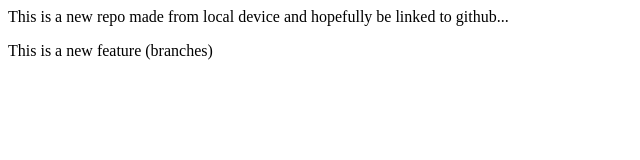
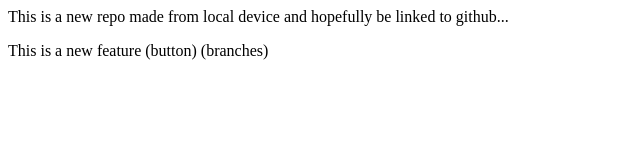
Before and after one commit to Lanth0s/localrepo, a plain HTML site: page index.html in a window 1280 px wide. Shown: the full height of the page, 0-640 px from the left. Drawn offline with Linux system fonts and the light colour scheme.

Commit message:
Add Button

```diff
--- a/index.html
+++ b/index.html
@@ -1,2 +1,2 @@
 <p> This is a new repo made from local device and hopefully be linked to github...</p>
-<p> This is a new feature (branches) </p>
+<p> This is a new feature (button) (branches) </p>
```
